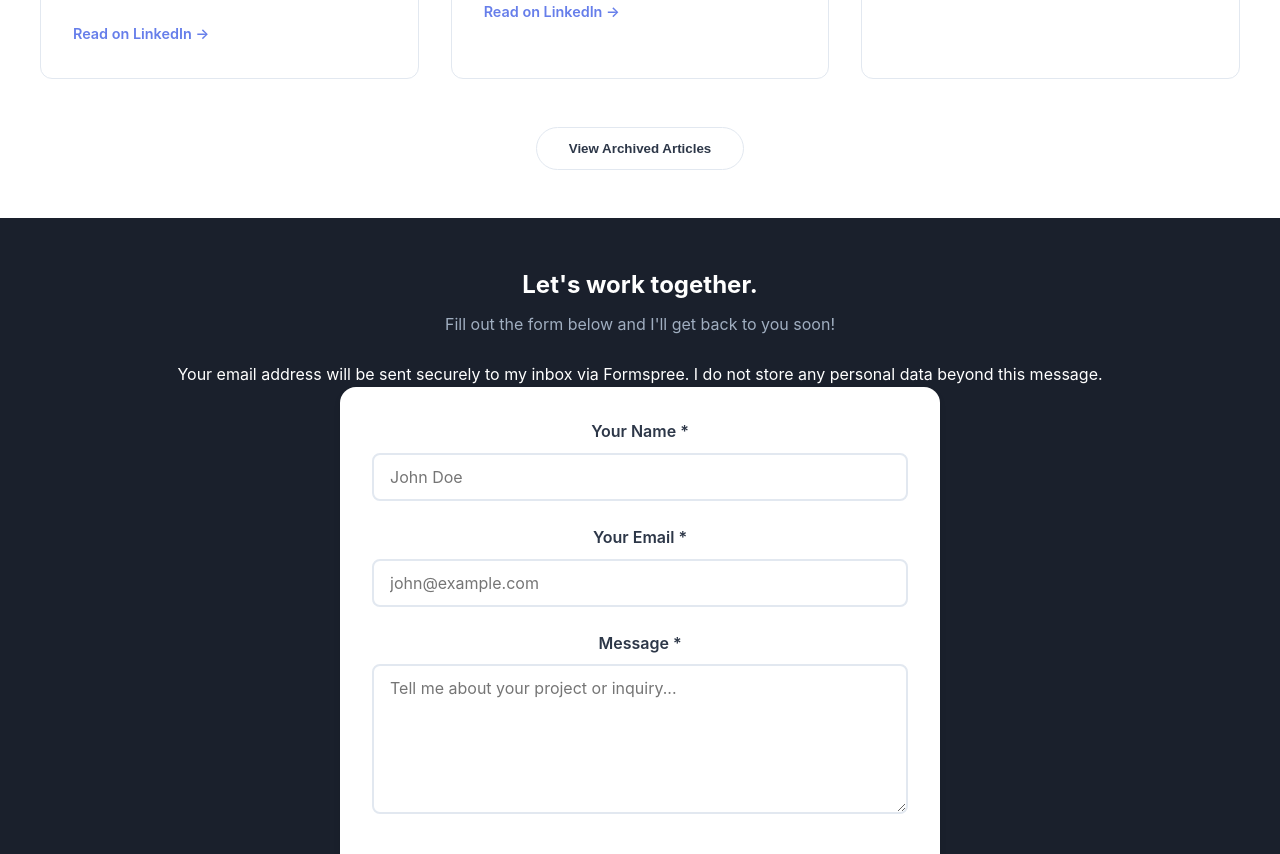
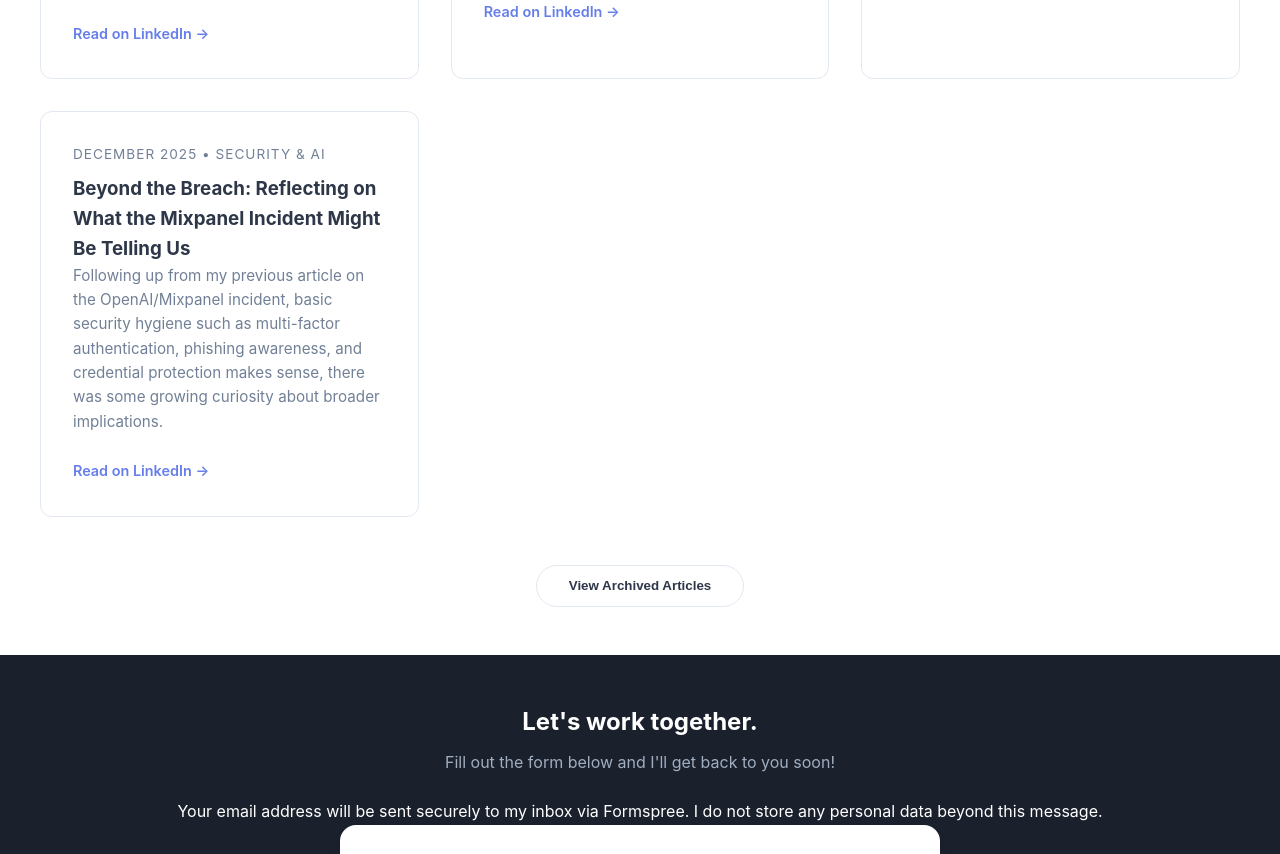
Before and after one commit to Sabarish-Shanmugam/Portfolio, a plain HTML site: page index.html in a window 1280 px wide. Shown: the part 3716-4570 px from the top of the page. Drawn offline with Linux system fonts and the light colour scheme.

Commit message:
Add LinkedIn article about Mixpanel incident

```diff
--- a/index.html
+++ b/index.html
@@ -1339,6 +1339,15 @@
                 <a href="https://www.linkedin.com/pulse/business-analysts-role-product-prioritization-sabarish-shanmugam-pgnfc"
                     class="link-text" target="_blank" rel="noopener noreferrer">Read on LinkedIn →</a>
             </article>
+            <article class="article-card">
+                <div class="article-meta">December 2025 • Security &amp; AI</div>
+                <h3>Beyond the Breach: Reflecting on What the Mixpanel Incident Might Be Telling Us</h3>
+                <p class="project-description">
+                    Following up from my previous article on the OpenAI/Mixpanel incident, basic security hygiene such as multi-factor authentication, phishing awareness, and credential protection makes sense, there was some growing curiosity about broader implications.
+                </p>
+                <a href="https://www.linkedin.com/pulse/beyond-breach-reflecting-what-mixpanel-incident-might-shanmugam-nyflc"
+                    class="link-text" target="_blank" rel="noopener noreferrer">Read on LinkedIn →</a>
+            </article>
         </div>
 
         <div class="view-archive-btn-container">
```
